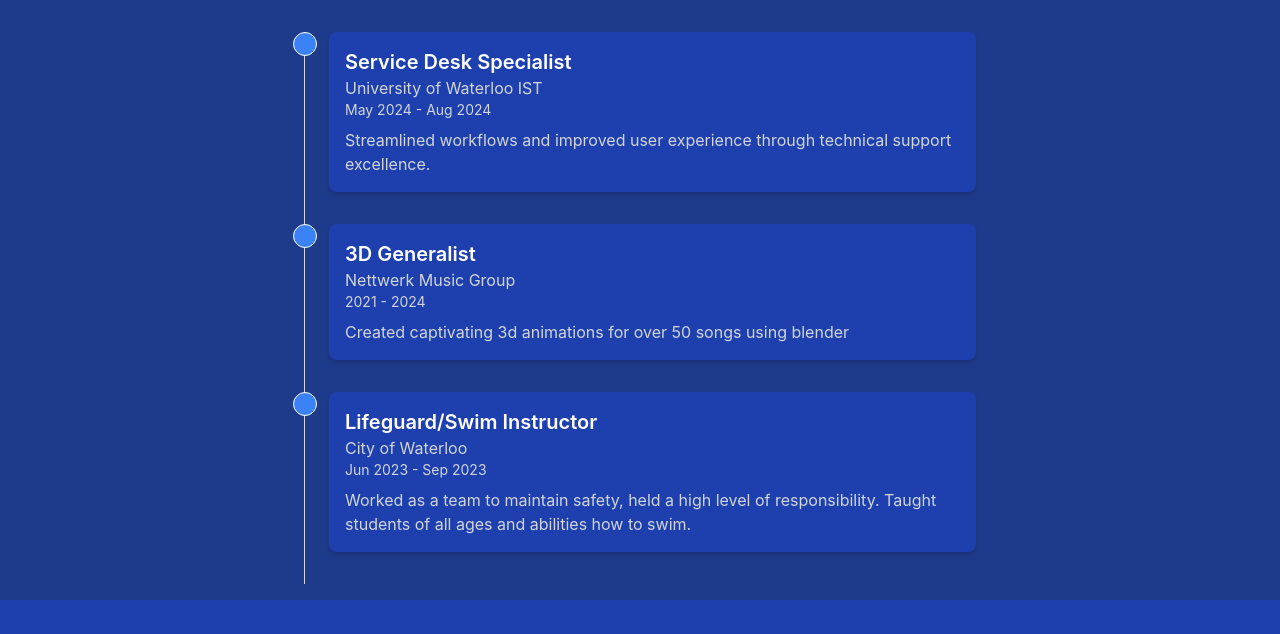
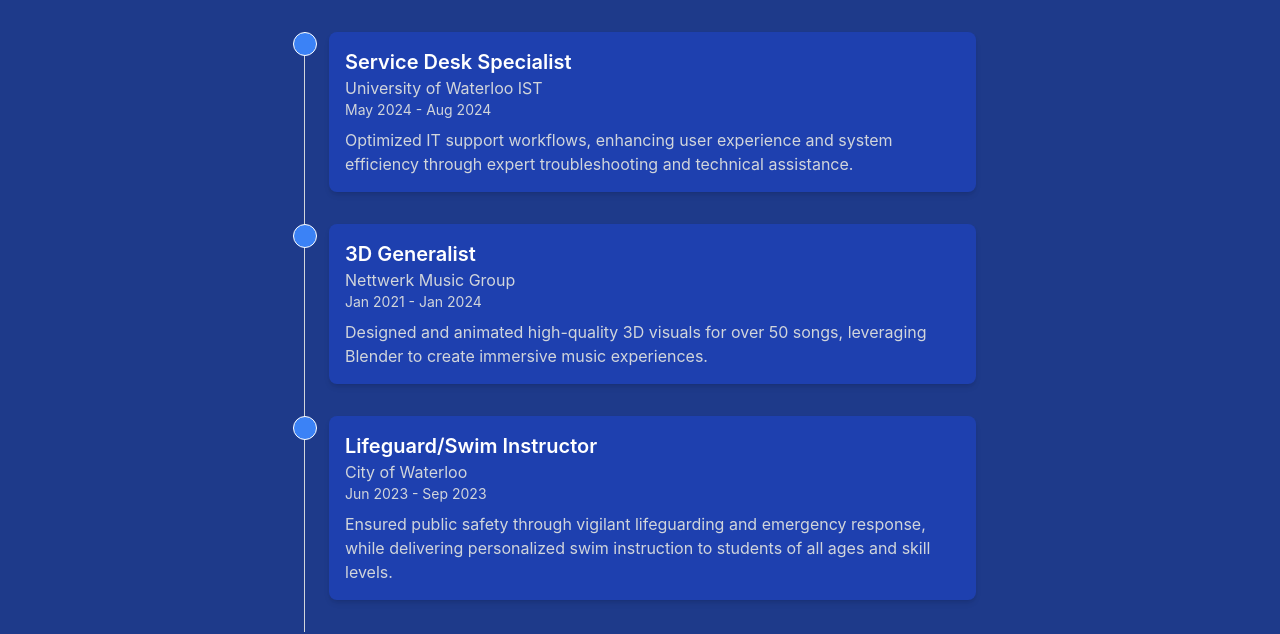
Before and after one commit to not-finley/Portfolio, a React (Vite) app: page / in a window 1280 px wide. Shown: the part 2780-3414 px from the top of the page. Built offline with nearby package versions, Linux system fonts and the light colour scheme.

Commit message:
job description change and new resume

```diff
--- a/src/pages/PastExperience.tsx
+++ b/src/pages/PastExperience.tsx
@@ -22,24 +22,24 @@
       title: "Service Desk Specialist",
       company: "University of Waterloo IST",
       duration: "May 2024 - Aug 2024",
-      description: "Streamlined workflows and improved user experience through technical support excellence.",
+      description: "Optimized IT support workflows, enhancing user experience and system efficiency through expert troubleshooting and technical assistance.",
       delay: 0.4
     },
     {
       title: "3D Generalist",
       company: "Nettwerk Music Group",
-      duration: "2021 - 2024",
-      description: "Created captivating 3d animations for over 50 songs using blender",
+      duration: "Jan 2021 - Jan 2024",
+      description: "Designed and animated high-quality 3D visuals for over 50 songs, leveraging Blender to create immersive music experiences.",
       delay: 1
     },
     {
       title: "Lifeguard/Swim Instructor",
       company: "City of Waterloo",
       duration: "Jun 2023 - Sep 2023",
-      description: "Worked as a team to maintain safety, held a high level of responsibility. Taught students of all ages and abilities how to swim.",
+      description: "Ensured public safety through vigilant lifeguarding and emergency response, while delivering personalized swim instruction to students of all ages and skill levels.",
       delay: 1.6
     },
-  ];
+];
   return (
     <div id="experience" className="flex flex-col items-center justify-center h-auto bg-blue-900">
       <motion.h1
```
Also changed, not shown: 1 other file (tests, documents, lock files or other folders).
